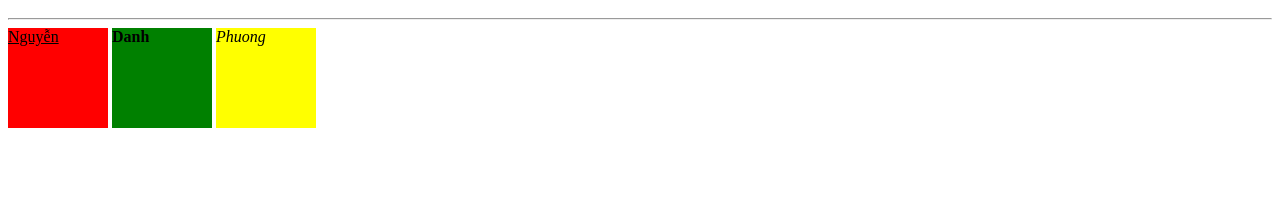
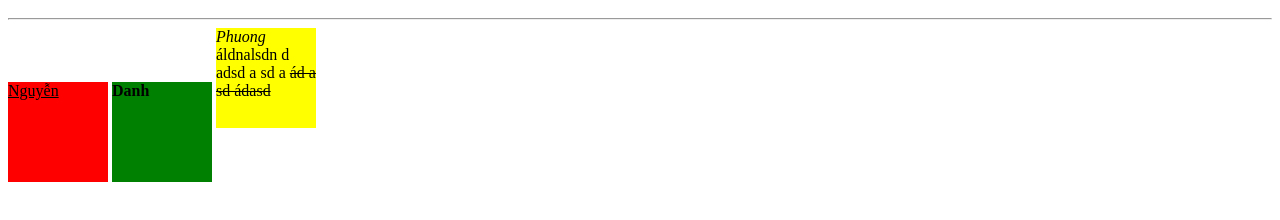
Before and after one commit to seta-nguyendanhphuong/JSA44, a plain HTML site: page Day2/index.html in a window 1280 px wide. Shown: the part 120-340 px from the top of the page. Drawn offline with Linux system fonts and the light colour scheme.

Commit message:
Update lan 2

```diff
--- a/Day2/index.html
+++ b/Day2/index.html
@@ -74,6 +74,18 @@
 
     <div class="container_inline3">
       <i> Phuong </i>
+      áldnalsdn
+      d
+      adsd
+      a
+      sd
+      a
+      <s>ád
+        a
+        sd
+        ádasd
+
+      </s>
     </div>
   </body>
 </html>
```
Also changed, not shown: hello.txt (added).
